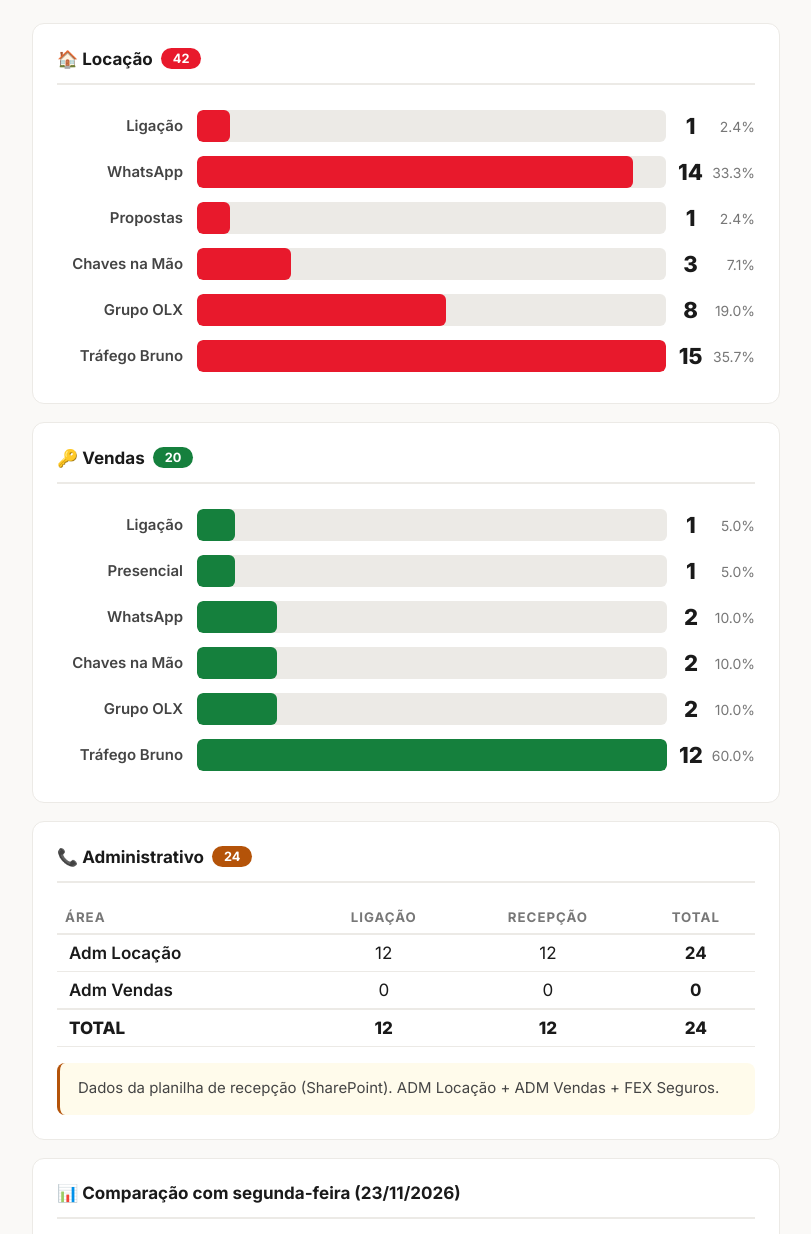
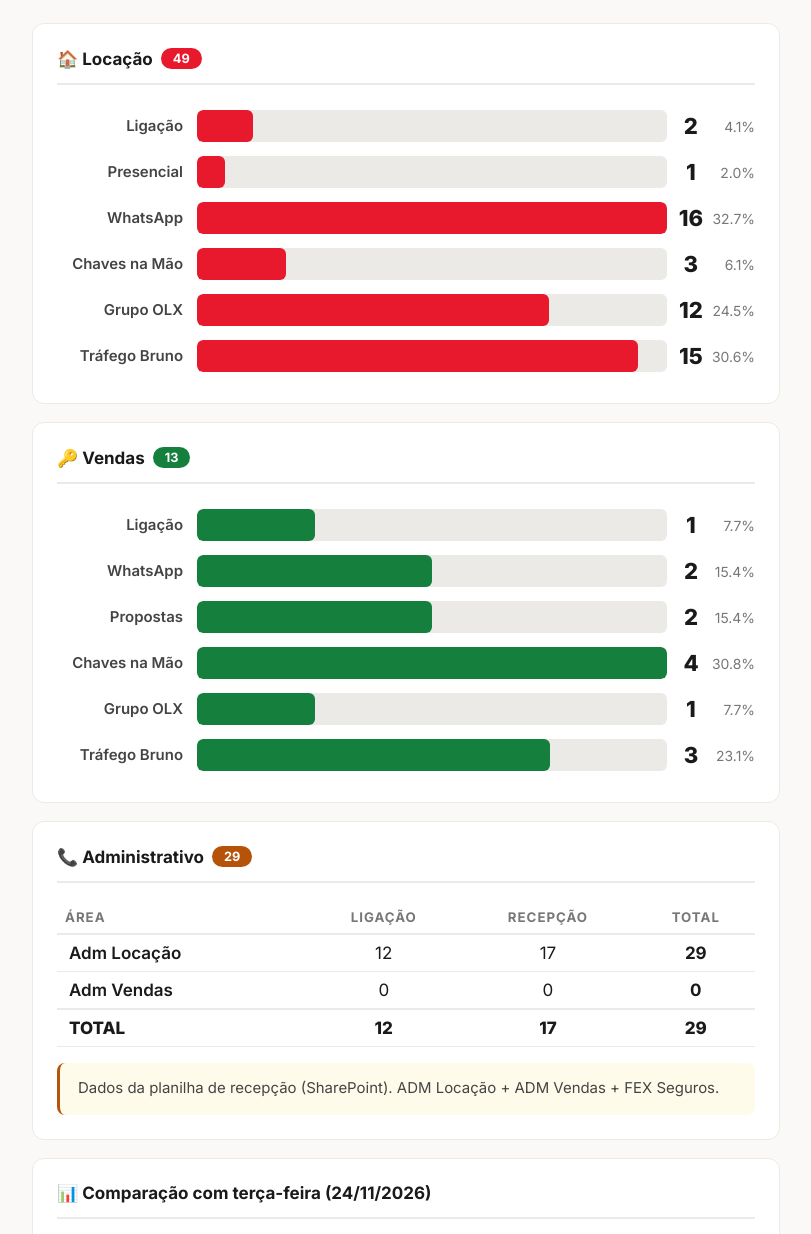
Before and after one commit to julioimoveismkt/dashboard-julio, a plain HTML site: page index.html in a window 1280 px wide. Shown: the part 360-1594 px from the top of the page, without its empty margins (234-1045 px from the left). Drawn offline with Linux system fonts and the light colour scheme.

Commit message:
relatorio 26/11 auto

```diff
--- a/index.html
+++ b/index.html
@@ -66,42 +66,42 @@ footer b { color:var(--red); }
 <header>
   <h1>Julio Imóveis</h1>
   <p>Relatório Diário de Atendimentos</p>
-  <div class="dia">Terça-feira, 24 de Novembro de 2026</div>
+  <div class="dia">Quarta-feira, 25 de Novembro de 2026</div>
 </header>
 <div class="scores">
-  <div class="sc"><em>🏠</em><strong>42</strong><span>Locação</span></div>
-  <div class="sc"><em>🔑</em><strong style="color:var(--green)">20</strong><span>Vendas</span></div>
-  <div class="sc"><em>📞</em><strong style="color:var(--amber)">24</strong><span>Admin</span></div>
-  <div class="sc hero"><em>📊</em><strong>86</strong><span>Total do dia</span></div>
+  <div class="sc"><em>🏠</em><strong>49</strong><span>Locação</span></div>
+  <div class="sc"><em>🔑</em><strong style="color:var(--green)">13</strong><span>Vendas</span></div>
+  <div class="sc"><em>📞</em><strong style="color:var(--amber)">29</strong><span>Admin</span></div>
+  <div class="sc hero"><em>📊</em><strong>91</strong><span>Total do dia</span></div>
 </div>
 <section>
-  <h2>🏠 Locação <span class="tag r">42</span></h2>
-  <table><tr><td class="or">Ligação</td><td class="br"><div class="track"><div class="fill" style="width:7%"></div></div></td><td class="vl">1</td><td class="pc">2.4%</td></tr>
-<tr><td class="or">WhatsApp</td><td class="br"><div class="track"><div class="fill" style="width:93%"></div></div></td><td class="vl">14</td><td class="pc">33.3%</td></tr>
-<tr><td class="or">Propostas</td><td class="br"><div class="track"><div class="fill" style="width:7%"></div></div></td><td class="vl">1</td><td class="pc">2.4%</td></tr>
-<tr><td class="or">Chaves na Mão</td><td class="br"><div class="track"><div class="fill" style="width:20%"></div></div></td><td class="vl">3</td><td class="pc">7.1%</td></tr>
-<tr><td class="or">Grupo OLX</td><td class="br"><div class="track"><div class="fill" style="width:53%"></div></div></td><td class="vl">8</td><td class="pc">19.0%</td></tr>
-<tr><td class="or">Tráfego Bruno</td><td class="br"><div class="track"><div class="fill" style="width:100%"></div></div></td><td class="vl">15</td><td class="pc">35.7%</td></tr>
+  <h2>🏠 Locação <span class="tag r">49</span></h2>
+  <table><tr><td class="or">Ligação</td><td class="br"><div class="track"><div class="fill" style="width:12%"></div></div></td><td class="vl">2</td><td class="pc">4.1%</td></tr>
+<tr><td class="or">Presencial</td><td class="br"><div class="track"><div class="fill" style="width:6%"></div></div></td><td class="vl">1</td><td class="pc">2.0%</td></tr>
+<tr><td class="or">WhatsApp</td><td class="br"><div class="track"><div class="fill" style="width:100%"></div></div></td><td class="vl">16</td><td class="pc">32.7%</td></tr>
+<tr><td class="or">Chaves na Mão</td><td class="br"><div class="track"><div class="fill" style="width:19%"></div></div></td><td class="vl">3</td><td class="pc">6.1%</td></tr>
+<tr><td class="or">Grupo OLX</td><td class="br"><div class="track"><div class="fill" style="width:75%"></div></div></td><td class="vl">12</td><td class="pc">24.5%</td></tr>
+<tr><td class="or">Tráfego Bruno</td><td class="br"><div class="track"><div class="fill" style="width:94%"></div></div></td><td class="vl">15</td><td class="pc">30.6%</td></tr>
 </table>
 </section>
 <section class="vendas">
-  <h2>🔑 Vendas <span class="tag g">20</span></h2>
-  <table><tr><td class="or">Ligação</td><td class="br"><div class="track"><div class="fill" style="width:8%"></div></div></td><td class="vl">1</td><td class="pc">5.0%</td></tr>
-<tr><td class="or">Presencial</td><td class="br"><div class="track"><div class="fill" style="width:8%"></div></div></td><td class="vl">1</td><td class="pc">5.0%</td></tr>
-<tr><td class="or">WhatsApp</td><td class="br"><div class="track"><div class="fill" style="width:17%"></div></div></td><td class="vl">2</td><td class="pc">10.0%</td></tr>
-<tr><td class="or">Chaves na Mão</td><td class="br"><div class="track"><div class="fill" style="width:17%"></div></div></td><td class="vl">2</td><td class="pc">10.0%</td></tr>
-<tr><td class="or">Grupo OLX</td><td class="br"><div class="track"><div class="fill" style="width:17%"></div></div></td><td class="vl">2</td><td class="pc">10.0%</td></tr>
-<tr><td class="or">Tráfego Bruno</td><td class="br"><div class="track"><div class="fill" style="width:100%"></div></div></td><td class="vl">12</td><td class="pc">60.0%</td></tr>
+  <h2>🔑 Vendas <span class="tag g">13</span></h2>
+  <table><tr><td class="or">Ligação</td><td class="br"><div class="track"><div class="fill" style="width:25%"></div></div></td><td class="vl">1</td><td class="pc">7.7%</td></tr>
+<tr><td class="or">WhatsApp</td><td class="br"><div class="track"><div class="fill" style="width:50%"></div></div></td><td class="vl">2</td><td class="pc">15.4%</td></tr>
+<tr><td class="or">Propostas</td><td class="br"><div class="track"><div class="fill" style="width:50%"></div></div></td><td class="vl">2</td><td class="pc">15.4%</td></tr>
+<tr><td class="or">Chaves na Mão</td><td class="br"><div class="track"><div class="fill" style="width:100%"></div></div></td><td class="vl">4</td><td class="pc">30.8%</td></tr>
+<tr><td class="or">Grupo OLX</td><td class="br"><div class="track"><div class="fill" style="width:25%"></div></div></td><td class="vl">1</td><td class="pc">7.7%</td></tr>
+<tr><td class="or">Tráfego Bruno</td><td class="br"><div class="track"><div class="fill" style="width:75%"></div></div></td><td class="vl">3</td><td class="pc">23.1%</td></tr>
 </table>
 </section>
 <section class="admin">
-  <h2>📞 Administrativo <span class="tag a">24</span></h2>
+  <h2>📞 Administrativo <span class="tag a">29</span></h2>
   <table class="admin-tbl">
     <tr><th>Área</th><th>Ligação</th><th>Recepção</th><th>Total</th></tr>
     <tr><td style="font-weight:600;padding:8px 12px;">Adm Locação</td>
 <td style="text-align:center;padding:8px;">12</td>
-<td style="text-align:center;padding:8px;">12</td>
-<td style="text-align:center;padding:8px;font-weight:700;">24</td></tr>
+<td style="text-align:center;padding:8px;">17</td>
+<td style="text-align:center;padding:8px;font-weight:700;">29</td></tr>
 <tr><td style="font-weight:600;padding:8px 12px;">Adm Vendas</td>
 <td style="text-align:center;padding:8px;">0</td>
 <td style="text-align:center;padding:8px;">0</td>
@@ -109,22 +109,22 @@ footer b { color:var(--red); }
 <tr style="border-top:2px solid var(--rule);font-weight:800;">
 <td style="padding:8px 12px;">TOTAL</td>
 <td style="text-align:center;padding:8px;">12</td>
-<td style="text-align:center;padding:8px;">12</td>
-<td style="text-align:center;padding:8px;">24</td></tr>
+<td style="text-align:center;padding:8px;">17</td>
+<td style="text-align:center;padding:8px;">29</td></tr>
   </table>
   <div class="note a">Dados da planilha de recepção (SharePoint). ADM Locação + ADM Vendas + FEX Seguros.</div>
 </section>
 <section>
-  <h2>📊 Comparação com segunda-feira (23/11/2026)</h2>
+  <h2>📊 Comparação com terça-feira (24/11/2026)</h2>
   <ul class="cmp">
-    <li><span class="lbl">🏠 Locação</span><span class="nums"><span class="prev">112</span><span class="now">42</span><span class="dn">-70 (-62%)</span></span></li>
-    <li><span class="lbl">🔑 Vendas</span><span class="nums"><span class="prev">30</span><span class="now">20</span><span class="dn">-10 (-33%)</span></span></li>
-    <li><span class="lbl">📞 Admin</span><span class="nums"><span class="prev">33</span><span class="now">24</span><span class="dn">-9 (-27%)</span></span></li>
-    <li><span class="lbl">📊 Total</span><span class="nums"><span class="prev">175</span><span class="now">86</span><span class="dn">-89 (-51%)</span></span></li>
+    <li><span class="lbl">🏠 Locação</span><span class="nums"><span class="prev">42</span><span class="now">49</span><span class="up">+7 (+17%)</span></span></li>
+    <li><span class="lbl">🔑 Vendas</span><span class="nums"><span class="prev">20</span><span class="now">13</span><span class="dn">-7 (-35%)</span></span></li>
+    <li><span class="lbl">📞 Admin</span><span class="nums"><span class="prev">24</span><span class="now">29</span><span class="up">+5 (+21%)</span></span></li>
+    <li><span class="lbl">📊 Total</span><span class="nums"><span class="prev">86</span><span class="now">91</span><span class="up">+5 (+6%)</span></span></li>
   </ul>
 </section>
 <footer>
-  Gerado por <b>Big Julio</b> · 25/11/2026 07:36<br>
+  Gerado por <b>Big Julio</b> · 26/11/2026 07:34<br>
   Fonte: CRM ImóvelOffice (cadastro + horário) + Planilha Recepção (SharePoint)<br>
   Regra Jéssica: cadastro D-1 18h a D 17:59 (sáb até 12h), finalizados incluídos<br>
   <b>Julio Imóveis</b> — Brusque, SC
```
